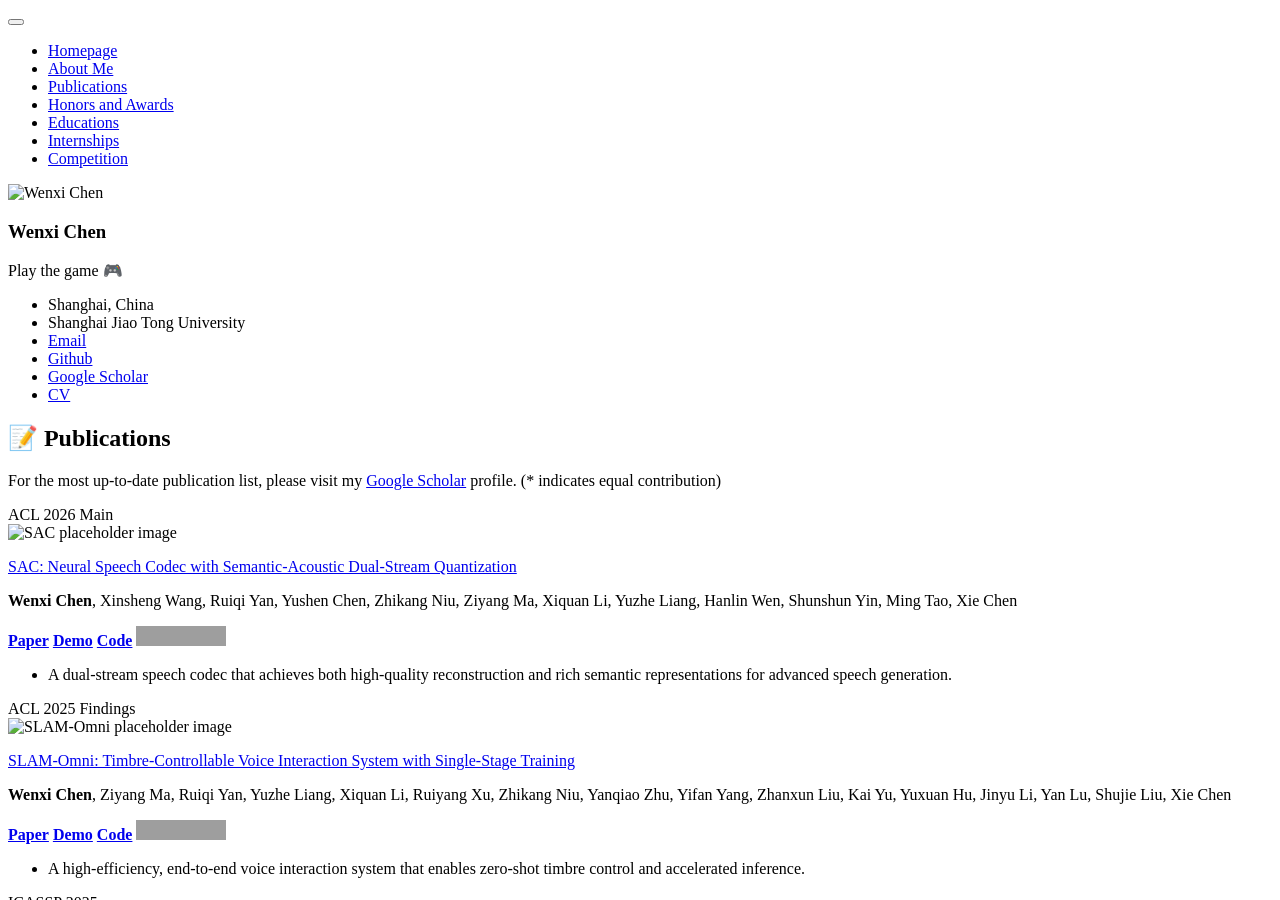
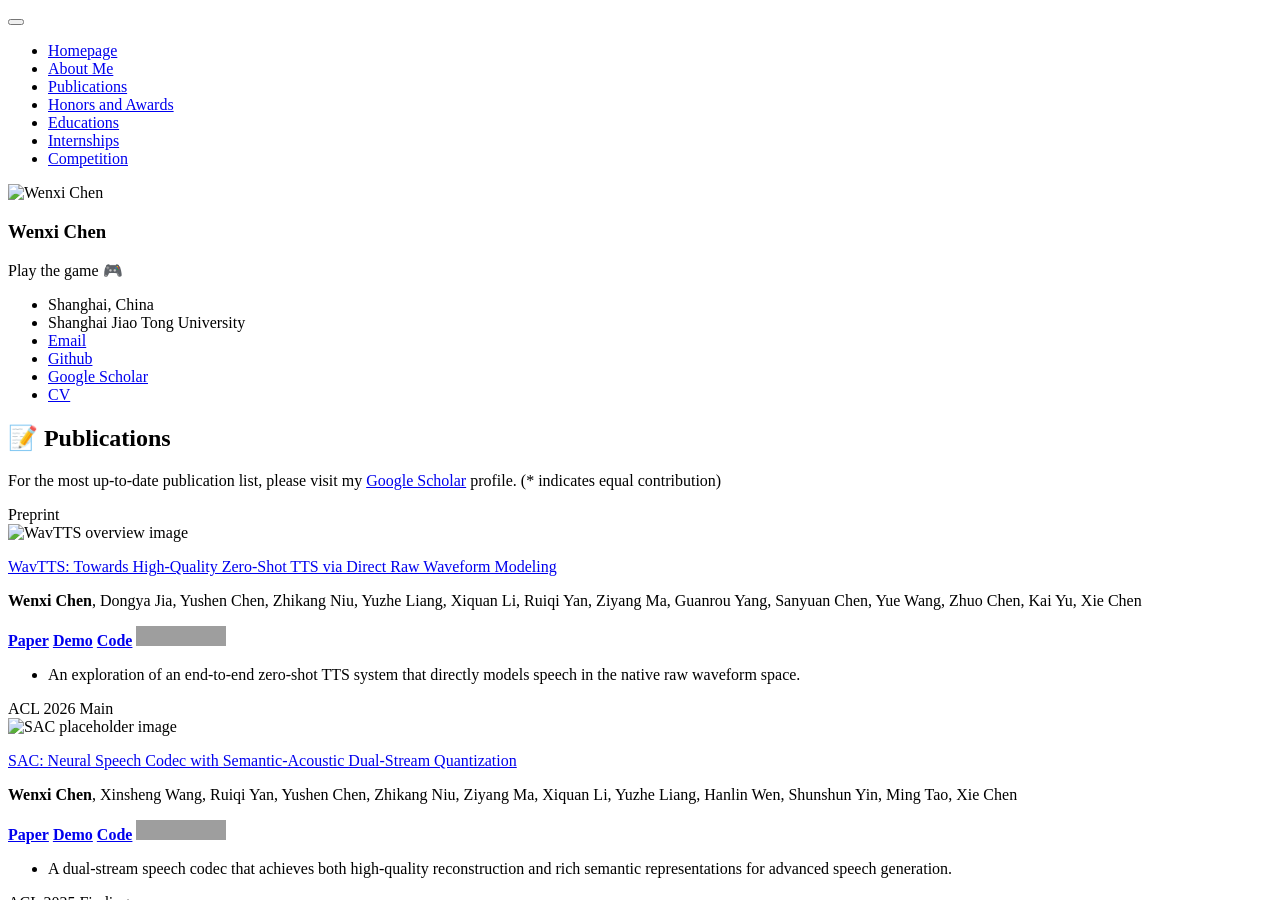
Before and after one commit to cwx-worst-one/cwx-worst-one.github.io, a Jekyll site: the page built from _pages/includes/pub.md, in a window 1280 px wide and 900 px high. Built offline with Jekyll 4.4.1, drawn with Linux system fonts in a browser that asks for light colours; our own code applies the rules of GitHub Pages for plain Markdown files; grey boxes are pictures that could not be loaded.

Commit message:
Add WavTTS preprint

```diff
--- a/_pages/includes/pub.md
+++ b/_pages/includes/pub.md
@@ -3,6 +3,20 @@
 ## 📝 Publications
 
 For the most up-to-date publication list, please visit my [Google Scholar](https://scholar.google.com/citations?user=7YPoSY0AAAAJ&hl=en) profile. (* indicates equal contribution)
+
+<div class='paper-box'><div class='paper-box-image'><div><div class="badge">Preprint</div><img src='images/papers/wavtts.png' alt="WavTTS overview image" width="100%"></div></div>
+<div class='paper-box-text' markdown="1">
+
+[WavTTS: Towards High-Quality Zero-Shot TTS via Direct Raw Waveform Modeling](https://arxiv.org/abs/2606.03455)
+
+**Wenxi Chen**, Dongya Jia, Yushen Chen, Zhikang Niu, Yuzhe Liang, Xiquan Li, Ruiqi Yan, Ziyang Ma, Guanrou Yang, Sanyuan Chen, Yue Wang, Zhuo Chen, Kai Yu, Xie Chen
+
+[**Paper**](https://arxiv.org/abs/2606.03455) [**Demo**](https://wavtts.github.io) [**Code**](https://github.com/cwx-worst-one/WavTTS) [![](https://img.shields.io/github/stars/cwx-worst-one/WavTTS?style=social)](https://github.com/cwx-worst-one/WavTTS)
+
+- An exploration of an end-to-end zero-shot TTS system that directly models speech in the native raw waveform space.
+
+</div>
+</div>
 
 <div class='paper-box'><div class='paper-box-image'><div><div class="badge">ACL 2026 Main</div><img src='images/papers/sac.png' alt="SAC placeholder image" width="100%"></div></div>
 <div class='paper-box-text' markdown="1">
```
Also changed, not shown: images/papers/wavtts.png (added).
